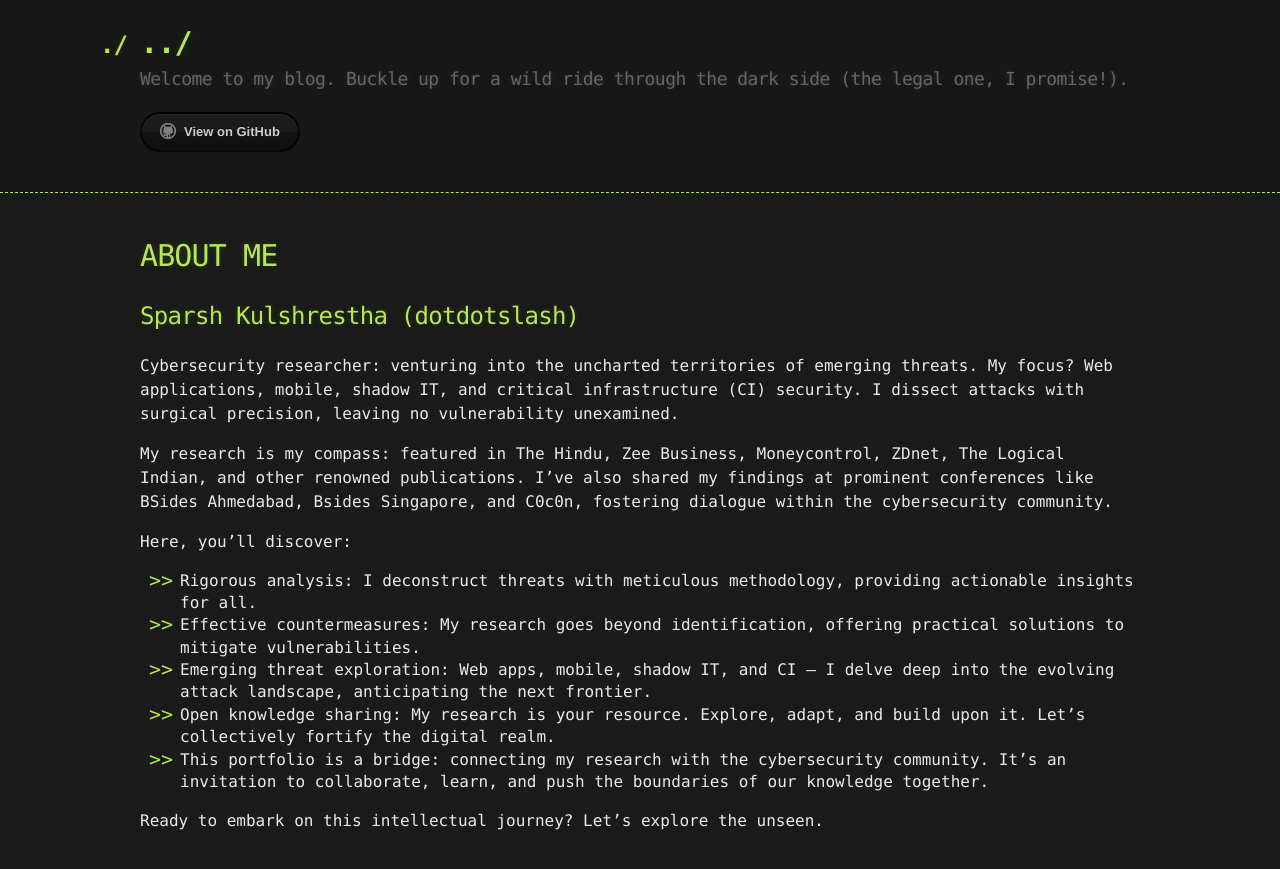
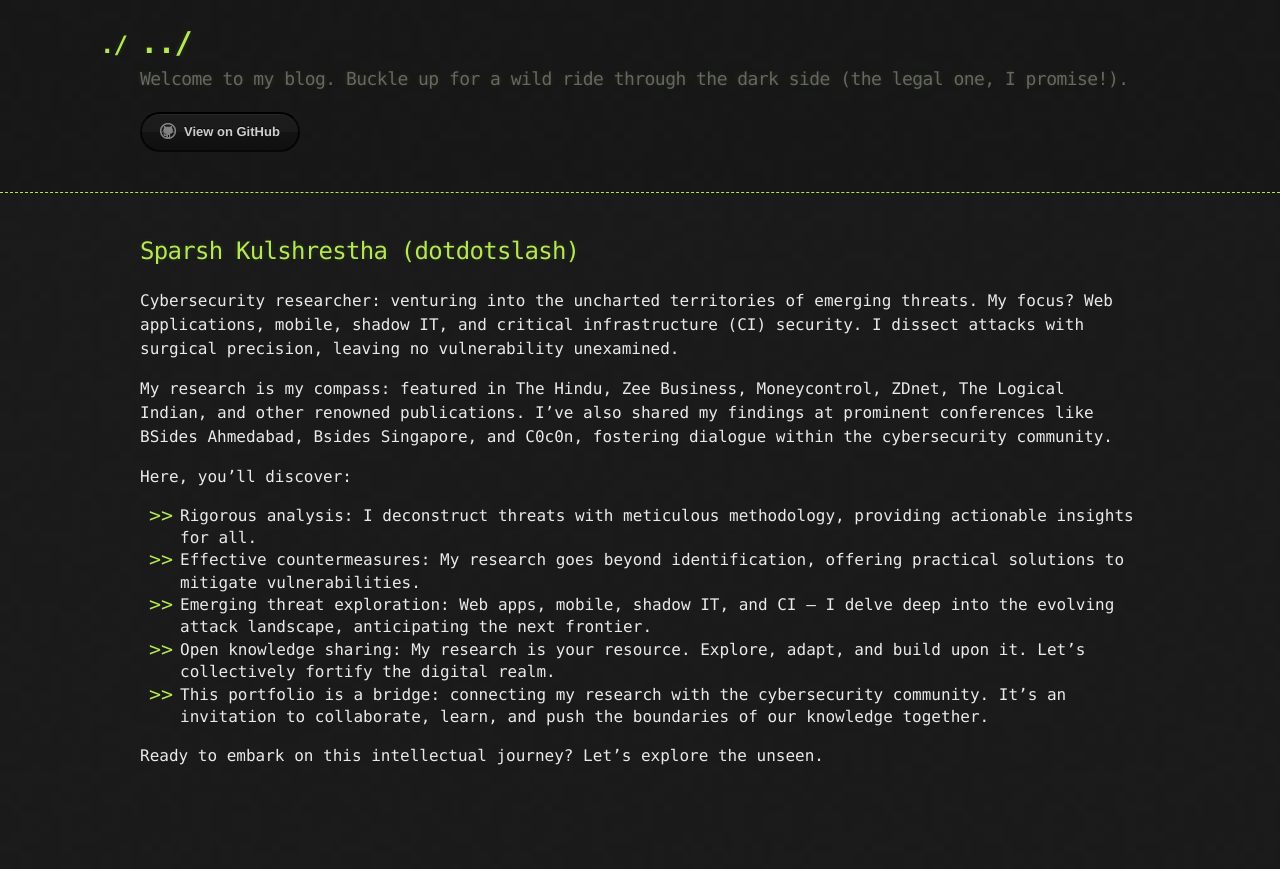
Before and after one commit to sparshkulshrestha/sparshkulshrestha.github.io, a Jekyll site: the page built from index.md, in a window 1280 px wide. Shown: the top 869 px of the page. Built offline with Jekyll 4.4.1, drawn with Linux system fonts in a browser that asks for light colours; our own code applies the rules of GitHub Pages for plain Markdown files.

Commit message:
Update index.md

```diff
--- a/index.md
+++ b/index.md
@@ -1,8 +1,6 @@
 ---
 layout: default
 ---
-
-# ABOUT ME
 
 
 ## Sparsh Kulshrestha (dotdotslash)
```
